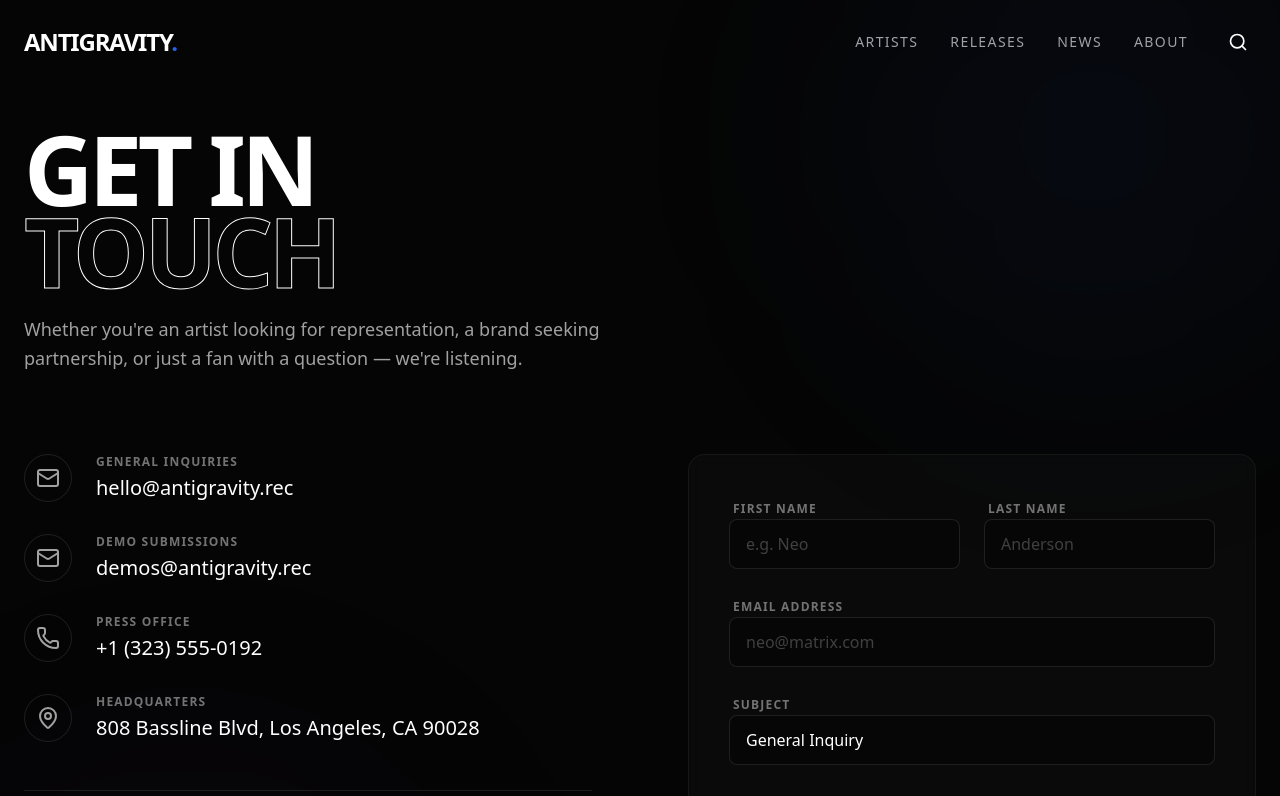
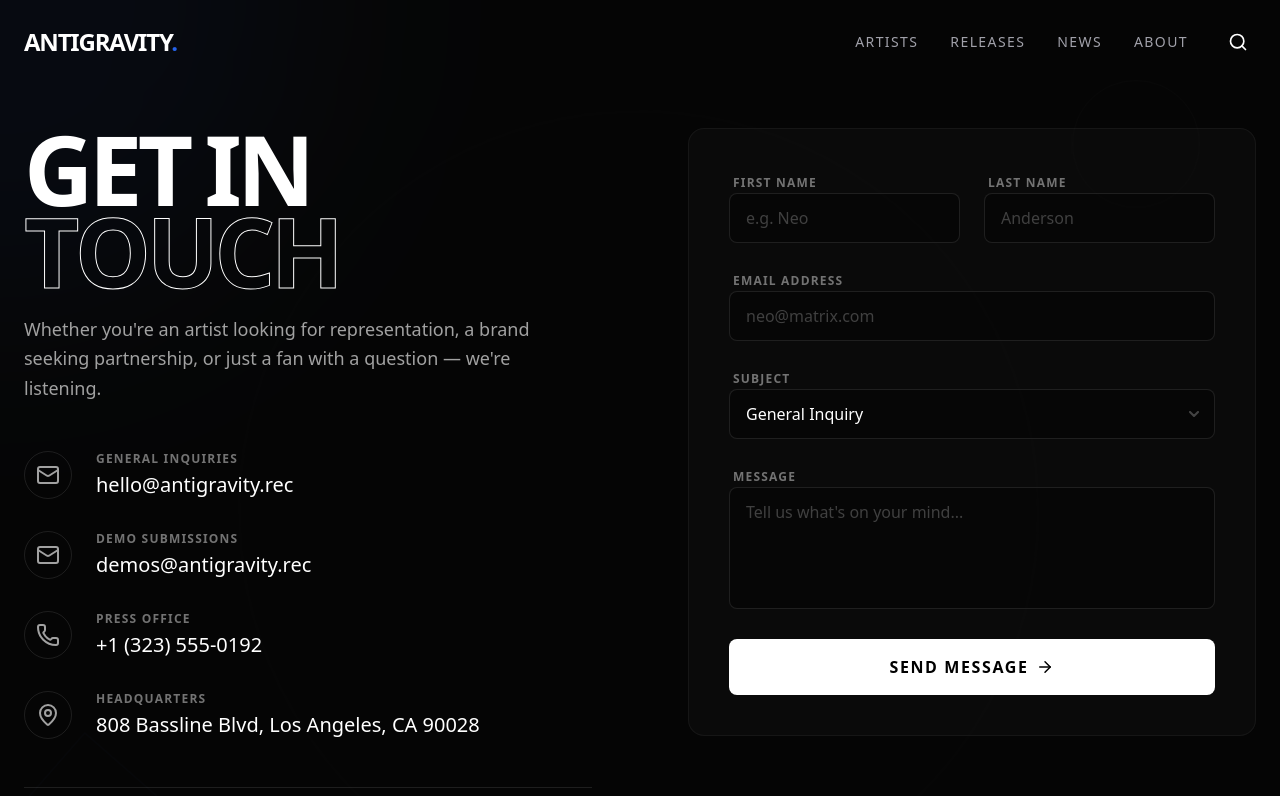
Before and after one commit to Akhilesh10gupta/label, a Next.js app: page /contact in a window 1280 px wide. Shown: the top 796 px of the page. Built offline with nearby package versions, Linux system fonts and the light colour scheme.

Commit message:
contact page update

```diff
--- a/app/contact/page.tsx
+++ b/app/contact/page.tsx
@@ -10,8 +10,9 @@ import Preloader from "../components/Preloader";
 export default function Contact() {
     const [loading, setLoading] = useState(true);
     const containerRef = useRef(null);
-    const formRef = useRef(null);
+    const formRef = useRef<HTMLDivElement>(null);
     const infoRef = useRef(null);
+    const cursorRef = useRef(null);
 
     useEffect(() => {
         if (loading) return;
@@ -19,11 +20,43 @@ export default function Contact() {
         const ctx = gsap.context(() => {
             const tl = gsap.timeline();
 
-            tl.from(".contact-header", {
+            // Mouse Follower (Spotlight)
+            const xTo = gsap.quickTo(cursorRef.current, "x", { duration: 0.5, ease: "power3" });
+            const yTo = gsap.quickTo(cursorRef.current, "y", { duration: 0.5, ease: "power3" });
+
+            window.addEventListener("mousemove", (e) => {
+                xTo(e.clientX);
+                yTo(e.clientY);
+
+                // Tilt Effect for Form
+                if (formRef.current) {
+                    const rect = formRef.current.getBoundingClientRect();
+                    const centerX = rect.left + rect.width / 2;
+                    const centerY = rect.top + rect.height / 2;
+                    const mouseX = e.clientX;
+                    const mouseY = e.clientY;
+
+                    const rotateX = ((mouseY - centerY) / (rect.height / 2)) * -2; // Max -2deg to 2deg
+                    const rotateY = ((mouseX - centerX) / (rect.width / 2)) * 2;   // Max -2deg to 2deg
+
+                    gsap.to(formRef.current, {
+                        rotationX: rotateX,
+                        rotationY: rotateY,
+                        duration: 0.5,
+                        ease: "power2.out"
+                    });
+                }
+            });
+
+            // Staggered Character Reveal for Header
+            const chars = document.querySelectorAll(".char");
+
+            tl.from(chars, {
                 y: 100,
                 opacity: 0,
                 duration: 1,
-                ease: "power3.out"
+                stagger: 0.05,
+                ease: "power4.out"
             })
                 .from(infoRef.current, {
                     x: -50,
@@ -37,6 +70,21 @@ export default function Contact() {
                     duration: 0.8,
                     ease: "power3.out"
                 }, "-=0.8");
+
+            // Floating Background Shapes
+            gsap.to(".floating-shape", {
+                y: "random(-20, 20)",
+                x: "random(-20, 20)",
+                rotation: "random(-15, 15)",
+                duration: "random(3, 5)",
+                repeat: -1,
+                yoyo: true,
+                ease: "sine.inOut",
+                stagger: {
+                    amount: 2,
+                    from: "random"
+                }
+            });
 
         }, containerRef);
 
@@ -57,29 +105,41 @@ export default function Contact() {
                 />
             )}
             <Navbar />
-            <main ref={containerRef} className="min-h-screen bg-void-black text-white selection:bg-electric-blue selection:text-white pt-32 pb-20 relative overflow-hidden">
+            <main ref={containerRef} className="min-h-screen bg-void-black text-white selection:bg-electric-blue selection:text-white pt-32 pb-20 relative overflow-hidden perspective-1000">
 
-                {/* Background Elements */}
-                <div className="absolute top-0 left-0 w-full h-full z-0 pointer-events-none">
-                    <div className="absolute top-[-10%] right-[-5%] w-[500px] h-[500px] bg-electric-blue/5 rounded-full blur-[120px]" />
-                    <div className="absolute bottom-[-10%] left-[-5%] w-[500px] h-[500px] bg-purple-900/5 rounded-full blur-[120px]" />
-                </div>
+                {/* Interactive Cursor Spotlight */}
+                <div ref={cursorRef} className="fixed top-0 left-0 w-[600px] h-[600px] bg-electric-blue/10 rounded-full blur-[100px] -translate-x-1/2 -translate-y-1/2 pointer-events-none z-0 mix-blend-screen opacity-50 hidden md:block" />
+
+                {/* Floating Geometric Elements */}
+                <div className="absolute top-20 right-20 w-32 h-32 border border-white/5 rounded-full floating-shape opacity-20" />
+                <div className="absolute bottom-40 left-10 w-24 h-24 border border-electric-blue/10 rotate-45 floating-shape opacity-20" />
+                <div className="absolute top-1/2 left-1/2 w-[800px] h-[800px] border border-white/5 rounded-full -translate-x-1/2 -translate-y-1/2 floating-shape opacity-5 pointer-events-none" />
 
                 <div className="container mx-auto px-6 relative z-10">
 
-                    {/* Header */}
-                    <div className="contact-header mb-20">
-                        <h1 className="text-6xl md:text-8xl font-black font-heading tracking-tighter uppercase leading-[0.85] mb-6">
-                            Get In <br />
-                            <span className="text-transparent stroke-text">Touch</span>
+                    <div className="grid grid-cols-1 lg:grid-cols-2 gap-16 lg:gap-24 perspective-1000 items-start">
+
+                        {/* Left Column: Header + Contact Info */}
+                        <div className="space-y-12">
+                            {/* Header with Split Text */}
+                            <div className="contact-header relative">
+                                <h1 className="text-6xl md:text-8xl font-black font-heading tracking-tighter uppercase leading-[0.85] mb-6 overflow-hidden">
+                                    <div className="flex flex-wrap">
+                                        {"GET IN".split("").map((char, i) => (
+                                            <span key={i} className={`char inline-block ${char === " " ? "mr-4" : ""}`}>{char}</span>
+                                        ))}
+                                    </div>
+                                    <div className="flex flex-wrap text-transparent stroke-text">
+                                        {"TOUCH".split("").map((char, i) => (
+                                            <span key={i} className={`char inline-block ${char === " " ? "mr-4" : ""}`}>{char}</span>
+                                        ))}
+                                    </div>
                                 </h1>
-                        <p className="text-neutral-400 max-w-xl text-lg leading-relaxed">
+                                <p className="text-neutral-400 max-w-xl text-lg leading-relaxed mix-blend-plus-lighter">
                                     Whether you're an artist looking for representation, a brand seeking partnership,
                                     or just a fan with a question — we're listening.
                                 </p>
                             </div>
-
-                    <div className="grid grid-cols-1 lg:grid-cols-2 gap-16 lg:gap-24">
 
                             {/* Contact Info */}
                             <div ref={infoRef} className="space-y-12">
@@ -124,11 +184,16 @@ export default function Contact() {
                                     </div>
                                 </div>
                             </div>
+                        </div>
 
-                        {/* Contact Form */}
-                        <div ref={formRef} className="bg-neutral-900/30 backdrop-blur-sm border border-white/5 p-8 md:p-10 rounded-2xl relative group">
+                        {/* Contact Form with Tilt */}
+                        <div
+                            ref={formRef}
+                            style={{ transformStyle: "preserve-3d" }}
+                            className="bg-neutral-900/30 backdrop-blur-md border border-white/5 p-8 md:p-10 rounded-2xl relative group transform-gpu"
+                        >
                             {/* Form Glow Effect on Hover */}
-                            <div className="absolute -inset-0.5 bg-gradient-to-r from-electric-blue to-purple-600 rounded-2xl opacity-0 group-hover:opacity-20 transition duration-500 blur-lg pointer-events-none" />
+                            <div className="absolute -inset-0.5 bg-gradient-to-r from-electric-blue to-purple-600 rounded-2xl opacity-0 group-hover:opacity-30 transition duration-500 blur-xl pointer-events-none" />
 
                             <form className="space-y-6 relative z-10">
                                 <div className="grid grid-cols-1 md:grid-cols-2 gap-6">
@@ -140,13 +205,20 @@ export default function Contact() {
 
                                 <div className="space-y-2">
                                     <label className="text-xs font-bold uppercase tracking-widest text-neutral-500 ml-1">Subject</label>
-                                    <select className="w-full bg-void-black/50 border border-white/10 rounded-lg px-4 py-3 text-white focus:outline-none focus:border-electric-blue transition-colors appearance-none">
+                                    <div className="relative">
+                                        <select className="w-full bg-void-black/50 border border-white/10 rounded-lg px-4 py-3 text-white focus:outline-none focus:border-electric-blue transition-colors appearance-none relative z-10 bg-transparent">
                                             <option>General Inquiry</option>
                                             <option>Artist Booking</option>
                                             <option>Press Request</option>
                                             <option>Partnership Proposal</option>
                                             <option>Other</option>
                                         </select>
+                                        <div className="absolute right-4 top-1/2 -translate-y-1/2 z-0 opacity-50">
+                                            <svg width="10" height="6" viewBox="0 0 10 6" fill="none" xmlns="http://www.w3.org/2000/svg">
+                                                <path d="M1 1L5 5L9 1" stroke="white" strokeWidth="2" strokeLinecap="round" strokeLinejoin="round" />
+                                            </svg>
+                                        </div>
+                                    </div>
                                 </div>
 
                                 <div className="space-y-2">
@@ -160,10 +232,13 @@ export default function Contact() {
 
                                 <button
                                     type="submit"
-                                    className="w-full bg-white text-black font-bold uppercase tracking-widest py-4 rounded-lg hover:bg-electric-blue hover:text-white transition-all duration-300 flex items-center justify-center gap-2 group/btn"
+                                    className="w-full bg-white text-black font-bold uppercase tracking-widest py-4 rounded-lg hover:bg-electric-blue hover:text-white transition-all duration-300 flex items-center justify-center gap-2 group/btn relative overflow-hidden"
                                 >
+                                    <span className="relative z-10 flex items-center gap-2">
                                         Send Message
                                         <ArrowRight size={18} className="group-hover/btn:translate-x-1 transition-transform" />
+                                    </span>
+                                    <div className="absolute inset-0 bg-electric-blue transform scale-x-0 group-hover/btn:scale-x-100 transition-transform origin-left duration-300 -z-0" />
                                 </button>
                             </form>
                         </div>
```
Lines whose indentation alone changed are shown as unchanged.
